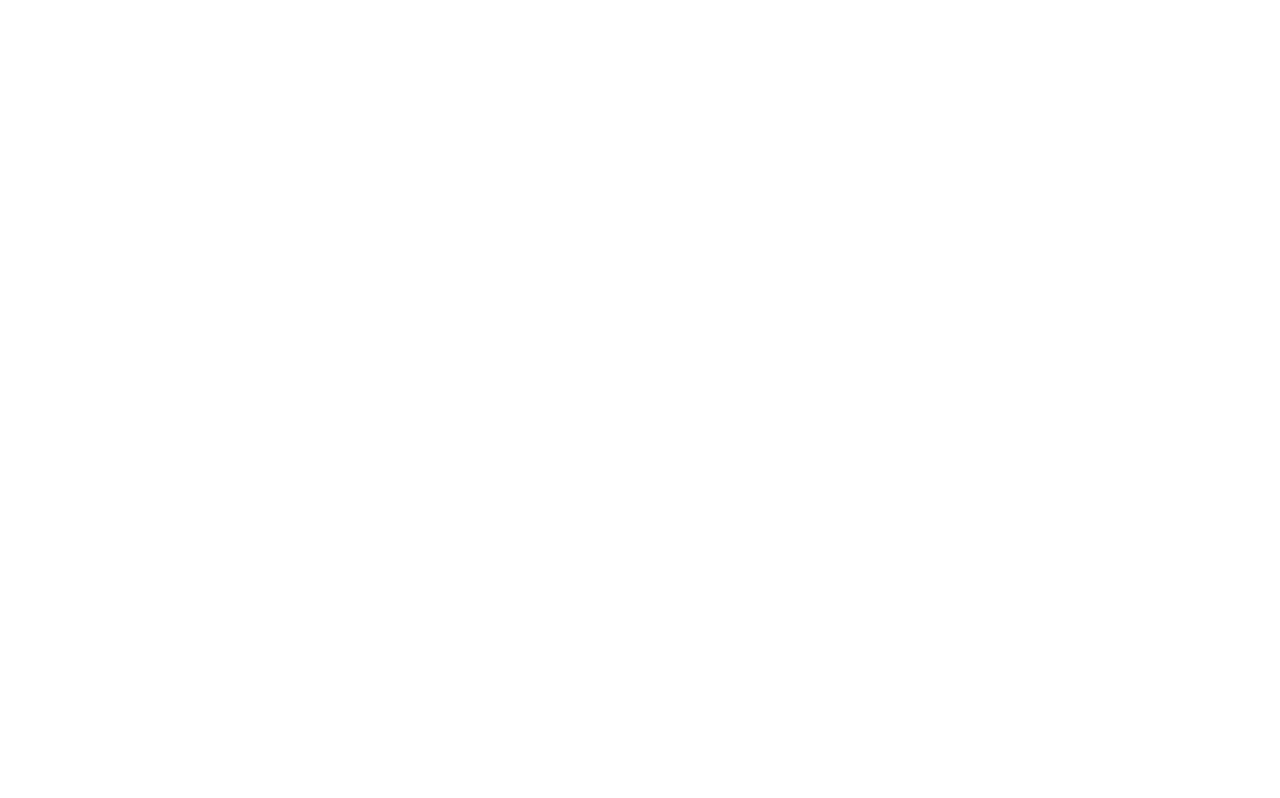
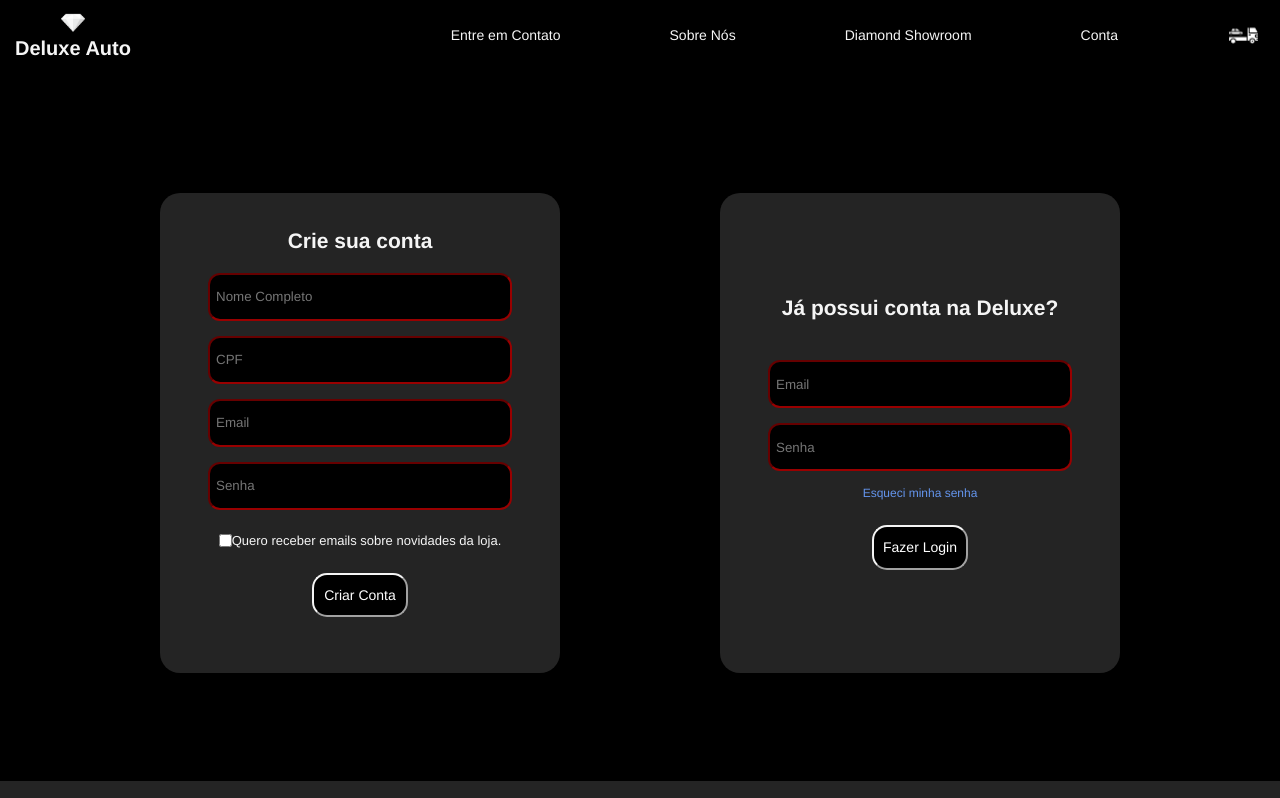
Before and after one commit to gabriellima-4/Deluxe-Auto, a React (Vite) app in the folder deluxeAuto/: page /conta in a window 1280 px wide. Before the commit this address had no page. Shown: the top 798 px of the page. Built offline with nearby package versions, Linux system fonts and the light colour scheme.

Commit message:
view conta feita

```diff
--- /dev/null
+++ b/deluxeAuto/src/components/FormConta/index.jsx
@@ -0,0 +1,45 @@
+import "./styleform.css"
+
+export default function FormConta(){
+    return(
+        <>
+            <section id="area">
+                <div className="fileiraDivs">
+                    <div className="criarConta">
+                        <h3>Crie sua conta</h3>
+                        <form action="">
+                            <input id="nome" type="text" placeholder="Nome Completo" required/>
+
+                            <input id="cpf" type="text" placeholder="CPF" required/>
+
+                            <input id="email" type="email" placeholder="Email" required/>
+
+                            <input id="senha" type="password" placeholder="Senha" required/>
+
+                            <div className="check">
+                                <input type="checkbox"/>
+                                <p>Quero receber emails sobre novidades da loja.</p>
+                            </div>
+
+                            <button type="submit">Criar Conta</button>
+                        </form>
+                    </div>
+
+
+
+
+                    <div className="entrarConta">
+                        <h3>Já possui conta na Deluxe?</h3>
+                        <input type="email" placeholder="Email"/>
+
+                        <input type="password" placeholder="Senha"/>
+                        <p>Esqueci minha senha</p>
+
+                        <button>Fazer Login</button>
+                    </div>
+                </div>
+            </section>
+
+        </>
+    )
+}
--- /dev/null
+++ b/deluxeAuto/src/components/FormConta/styleform.css
@@ -0,0 +1,75 @@
+#area {
+    background-color: black;
+}
+
+.fileiraDivs{
+    height: 85%;
+    width: 100%;
+    display: flex;
+    flex-direction: row;
+    justify-content: space-evenly;
+    align-items: center;
+}
+
+.criarConta,
+.entrarConta{
+    display: flex;
+    flex-direction: column;
+    justify-content: center;
+    align-items: center;
+    background-color: rgb(36, 36, 36);
+    height: 30rem;
+    width: 25rem;
+    border-radius: 20px;
+}
+
+.criarConta form{
+    height: 80%;
+    display: flex;
+    flex-direction: column;
+    justify-content: center;
+    align-items: center;
+}
+
+.criarConta h3,
+.entrarConta h3{
+    font-size: 21px;
+    font-weight: 800;
+}
+
+.entrarConta h3{
+    margin-bottom: 40px;
+}
+
+#nome,
+#cpf,
+#email,
+#senha,
+.entrarConta input {
+    width: 18rem;
+    height: 2rem;
+    margin-bottom: 15px;
+    border-radius: 12px;
+    background-color: black;
+    border-color: rgba(255, 0, 0, 0.6);
+    padding: 6px;
+}
+
+.check{
+    display: flex;
+    flex-direction: row;
+    justify-content: space-evenly;
+    margin-top: 8px;
+    margin-bottom: 25px;
+}
+
+.check p{
+    font-size: 13px;
+}
+
+.entrarConta p{
+    font-size: 12px;
+    margin-bottom: 25px;
+    color: cornflowerblue;
+
+}
--- a/deluxeAuto/src/router/App.jsx
+++ b/deluxeAuto/src/router/App.jsx
@@ -9,6 +9,7 @@
 import ShowroomEUA from "../views/Showrooms/EUA"
 import ShowroomInglaterra from "../views/Showrooms/Inglaterra"
 import ShowroomAlemanha from '../views/Showrooms/Alemanha'
+import ViewConta from "../views/Conta"
 
 function App() {
   return (
@@ -32,9 +33,9 @@
 
         <Route path="/worldmap/eua" Component={ShowroomEUA}/>
 
-        {/* <Route path="/contato" Component={}/>
+        {/* <Route path="/contato" Component={}/> */}
 
-        <Route path="/conta" Component={}/> */}
+        <Route path="/conta" Component={ViewConta}/>
 
         <Route path="/sobre-nos" Component={SobreNosView}/>
 
--- /dev/null
+++ b/deluxeAuto/src/views/Conta/index.jsx
@@ -0,0 +1,13 @@
+import FormConta from "../../components/FormConta";
+import Header from "../../components/Header"
+import Footer from "../../components/Footer"
+
+export default function ViewConta(){
+    return(
+        <>
+            <Header/>
+            <FormConta/>
+            <Footer/>
+        </>
+    )
+}
```
